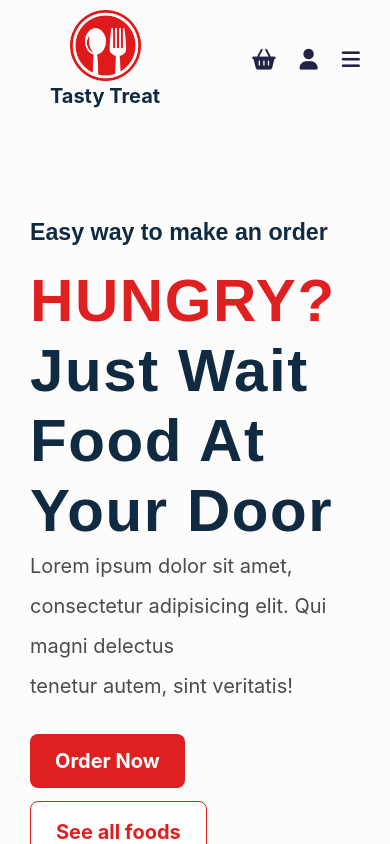
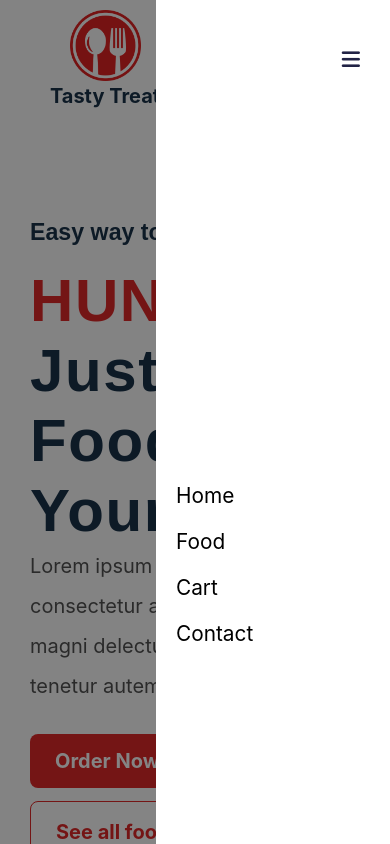
Before and after one commit to Fantom-01/fda-ui, a React (Vite) app: page / in a window 390 px wide. Both pictures are taken after a click on the link 350 px from the left and 60 px from the top of the page. Shown: the top 844 px of the page. Built offline with nearby package versions, Linux system fonts and the light colour scheme.

Commit message:
Testing responsiveness

```diff
--- a/src/SectOne.css
+++ b/src/SectOne.css
@@ -101,14 +101,17 @@
   .sect1--container{
     margin: 120px auto 0 auto;
     width: 80vw;
-    justify-content: center;
+    display: flex;
+    justify-content: flex-start;
     align-items: center;
-    transform: translateX(-10%);
+    transform: translateX(-25%);
   }
   .sect1--item{
-    width: max-content;
+    width: 80%;
     margin-left: auto;
     margin-right: auto;
+    display: flex;
+    flex-direction: row;
   }
   .container2--text{
     text-align: center;
--- a/src/component/navbar.jsx
+++ b/src/component/navbar.jsx
@@ -1,29 +1,40 @@
 import React from "react";
 import logo from "../assets/res-logo.png";
 
+import { useState } from "react";
+import { useEffect } from "react";
 
-import { useState } from "react";
+// START SHIT HERE!!!!!!!!!!!!!!!!!!!!!
+
+const Menu = () => {
+
+  return (
+    <div id="sidemenu">
+      <section className="transparent--half"></section>
+      <section className="main--half">
+          <div id="menu-icon-div">
+            {/* <a id="menu-icon" className="nav--a" onClick={() => setShow(false)}><i class="fas fa-bars"></i></a> */}
+          </div>
+
+          <div id="sidemenu-list">
+            <a href="#" class="sidemenu--links">Home</a>
+            <a href="#" class="sidemenu--links">Food</a>
+            <a href="#" class="sidemenu--links">Cart</a>
+            <a href="#" class="sidemenu--links">Contact</a>
+          </div>
+      </section>
+    </div>
+  )
+}
+// END SHIT HERE!!!!!!!!!!!!!!!!!!!!!
 
 
 const navbar = () => {
-  const [isOpen, setOpen] = useState(false);
-
+  const [show, setShow] = useState(false);
 
   return (
     <>
-      {/* <div id="menu">
-        <div id="menu-icon-div">
-          <img src="/assets/images/icon-menu-close.svg" alt="" id="menu-icon-close">
-        </div>
-
-        <div id="menu-list">
-          <a href="#" class="menu--links">Home</a>
-          <a href="#" class="menu--links">New</a>
-          <a href="#" class="menu--links">Popular</a>
-          <a href="#" class="menu--links">Trending</a>
-          <a href="#" class="menu--links">Categories</a>
-        </div>
-      </div> */}
+    {show && <Menu/>}
 
       <nav className="nav">
         <div className="nav--logo--div">
@@ -31,8 +42,6 @@ const navbar = () => {
           <caption className="logo--caption">Tasty Treat</caption>
         </div>
         <div className="nav--links">
-
-
           <a className="nav--a" exact href="/">Home</a>
           <a className="nav--a" href="/food">Food</a>
           <a className="nav--a" href="/cart">Cart</a>
@@ -41,7 +50,7 @@ const navbar = () => {
         <div className="nav--icon">
           <a href="#" className="nav--a"><i class="fas fa-basket-shopping"></i></a>
           <a href="#" className="nav--a"><i class="fas fa-user"></i></a>
-          <a id="menu-icon" className="nav--a"><i class="fas fa-bars"></i></a>
+        <a id="menu-icon" className="nav--a" onClick={() => setShow(!show)}><i class="fas fa-bars"></i></a>
         </div>
       </nav>
     </>
--- a/src/index.css
+++ b/src/index.css
@@ -183,6 +183,9 @@ nav{
     width: max-content;
     margin-bottom: -60px;
   }
+  #sidemenu{
+    display: none;
+  }
 }
 @media screen and (max-width: 900px) {
   .header{
@@ -213,6 +216,45 @@ nav{
   }
   #menu-icon{
     display: block;
+    z-index: 1;
+  }
+  #sidemenu{
+    height: 100vh;
+    width: 100vw;
+    position: fixed;
+    top: 0;
+    right: 0;
+    display: flex;
+    z-index: 1;
+  }
+  .transparent--half{
+    width: 40%;
+    content: '';
+    background-color: rgba(10, 10, 10, 0.5);
+    height: 100%;
+  }
+  .main--half{
+    width: 60%;
+    height: 100%;
+    background-color: white;
+    display: flex;
+    padding: 20px;
+    flex-direction: column;
+    justify-content: space-between;
+  }
+  #sidemenu-list{
+    display: flex;
+    flex-direction: column;
+    gap: 15px;
+    font-size: 1.3rem;
+    margin-bottom: 90%;
+  }
+  .sidemenu--links{
+    color: black;
+  }
+  .sidemenu--links:hover{
+    color: var(--red);
+    text-decoration: underline;
   }
 }
 @media screen and (max-width: 400px) {
--- a/src/whyTasty.css
+++ b/src/whyTasty.css
@@ -67,11 +67,13 @@
   .whyTasty{
     padding: 10px 50px;
     margin-bottom: 950px;
+    margin-top: 30px;
 }
 }
 @media screen and (max-width: 400px) {
     .whyTasty{
         padding: 10px 30px;
         margin-bottom: 950px;
+        margin-top: 20px;
   }
 }
```
